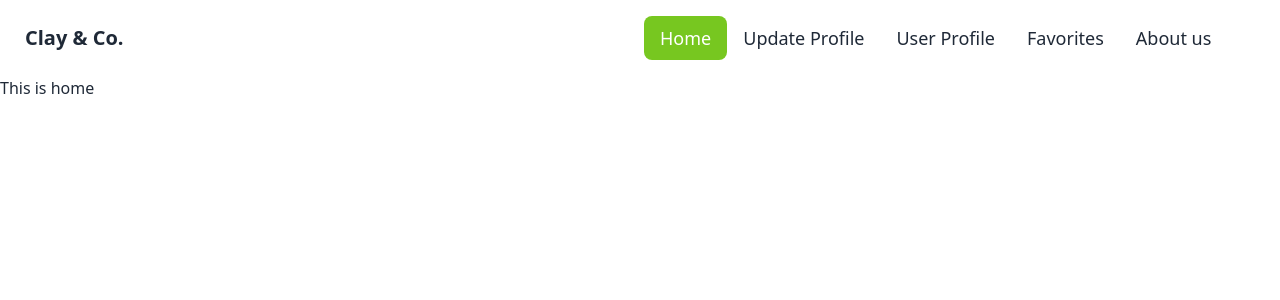
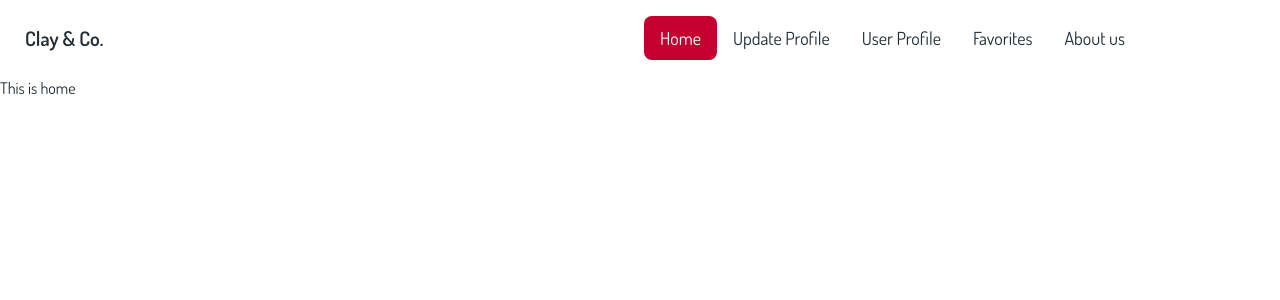
Before and after one commit to Shahriar-Hossain-Alvi/clay-and-co-client, a React (Vite) app: page / in a window 1280 px wide. Shown: the top 300 px of the page. Built offline with nearby package versions, Linux system fonts and the light colour scheme.

Commit message:
added site name and features in readme file

```diff
--- a/src/components/Layouts/Root.jsx
+++ b/src/components/Layouts/Root.jsx
@@ -2,7 +2,7 @@ import { Outlet } from "react-router-dom";
 
 const Root = () => {
     return (
-        <div>
+        <div className="font-dosis text-secondaryColor">
             <Outlet></Outlet>
         </div>
     );
--- /dev/null
+++ b/src/components/Routes/Toutes.jsx
@@ -0,0 +1,13 @@
+import {
+    createBrowserRouter,
+    RouterProvider,
+} from "react-router-dom";
+const Toutes = () => {
+    return (
+        <div>
+
+        </div>
+    );
+};
+
+export default Toutes;
--- a/src/index.css
+++ b/src/index.css
@@ -10,6 +10,6 @@
 
 /* custom css */
 #menuBar a.active{
-background-color: #77C720;
+background-color: #c3002f;
 color: white;
 }
```
Also changed, not shown: 1 other file (tests, documents, lock files or other folders).
